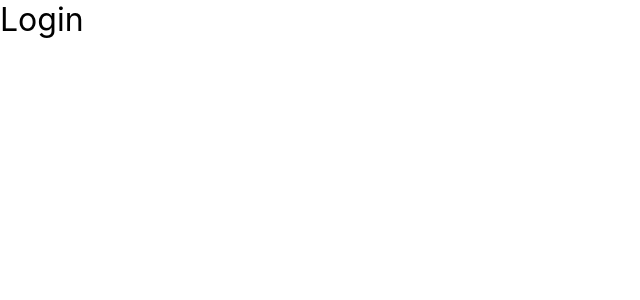
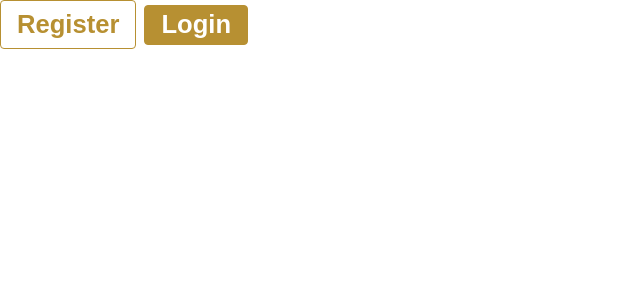
Before and after one commit to TanDungNgo/E-LearningAndExamJLPT-FE, a React (Create React App) app: page /login in a window 1280 px wide. Shown: the top 300 px of the page, without its empty margins (0-640 px from the left). Built offline with nearby package versions, Linux system fonts and the light colour scheme.

Commit message:
feat: button component

```diff
--- /dev/null
+++ b/src/components/Button/Button.js
@@ -0,0 +1,79 @@
+import PropTypes from "prop-types";
+import classNames from "classnames/bind";
+import styles from "./Button.module.scss";
+import { Link } from "react-router-dom";
+const cx = classNames.bind(styles);
+
+function Button({
+  to,
+  href,
+  text = false,
+  primary = false,
+  outline = false,
+  disabled = false,
+  rounded = false,
+  small = false,
+  large = false,
+  children,
+  className,
+  leftIcon,
+  rightIcon,
+  onClick,
+  ...passProps
+}) {
+  let Comp = "button";
+  const props = {
+    onClick,
+    ...passProps,
+  };
+
+  // Remove event listener when button is disabled
+  if (disabled) {
+    Object.keys(props).forEach((key) => {
+      if (key.startsWith("on") && typeof props[key] === "function") {
+        delete props[key];
+      }
+    });
+  }
+  if (to) {
+    props.to = to;
+    Comp = Link;
+  } else if (href) {
+    props.href = href;
+    Comp = "a";
+  }
+  const classes = cx("wrapper", {
+    [className]: className,
+    text,
+    primary,
+    outline,
+    disabled,
+    rounded,
+    small,
+    large,
+  });
+  return (
+    <Comp className={classes} {...props}>
+      {leftIcon && <span className={cx("icon")}>{leftIcon}</span>}
+      <span className={cx("title")}>{children}</span>
+      {rightIcon && <span className={cx("icon")}>{rightIcon}</span>}
+    </Comp>
+  );
+}
+Button.propTypes = {
+  to: PropTypes.string,
+  href: PropTypes.string,
+  text: PropTypes.string,
+  primary: PropTypes.bool,
+  outline: PropTypes.bool,
+  disabled: PropTypes.bool,
+  rounded: PropTypes.bool,
+  small: PropTypes.bool,
+  large: PropTypes.bool,
+  children: PropTypes.node.isRequired,
+  className: PropTypes.string,
+  leftIcon: PropTypes.node,
+  rightIcon: PropTypes.node,
+  onClick: PropTypes.func,
+};
+export default Button;
--- /dev/null
+++ b/src/components/Button/Button.module.scss
@@ -0,0 +1,85 @@
+.wrapper {
+  display: inline-flex;
+  align-items: center;
+  justify-content: center;
+  border-radius: 4px;
+  font-size: 1.6rem;
+  font-weight: 700;
+  min-width: 100px;
+  padding: 9px 16px;
+  cursor: pointer;
+  background-color: #fff;
+  border: 1px solid transparent;
+  user-select: none;
+
+  + .wrapper {
+    margin-left: 8px;
+    height: 40px;
+  }
+  &.disabled {
+    pointer-events: none;
+    opacity: 0.5;
+  }
+}
+
+.icon + .title,
+.title + .icon {
+  margin-left: 8px;
+}
+.icon {
+  display: inline-block;
+  width: 24px;
+  text-align: center;
+}
+
+// Button types
+.text {
+  &:hover {
+    text-decoration: underline;
+  }
+}
+
+.rounded {
+  border-radius: 999px;
+  box-shadow: 0 2px 8px rgb(0 0 0 / 6%);
+  border-color: rgba(22, 24, 35, 0.12);
+
+  &:hover {
+    border-color: rgba(22, 24, 35, 0.2);
+    background-color: rgba(22, 24, 35, 0.03);
+  }
+}
+.primary {
+  color: #fff;
+  background-color: #B79032;
+  border-color: #B79032;
+
+  &:hover {
+    border-color: #B79032;
+    background: linear-gradient(0deg, rgba(0, 0, 0, 0.06), rgba(0, 0, 0, 0.06)),
+      #B79032;
+  }
+}
+
+.outline {
+  color: #B79032;
+  border-color: currentColor;
+
+  &:hover {
+    border-color: currentColor;
+    // background-color: rgba(223, 219, 14, 0.1);
+    background-color: #B79032;
+    color: #fff;
+  }
+}
+
+// Button sizes
+.small {
+  min-width: 88px;
+  padding: 4px 16px;
+}
+
+.large {
+  min-width: 140px;
+  padding: 14px 16px;
+}
--- a/src/pages/Signin/Signin.js
+++ b/src/pages/Signin/Signin.js
@@ -1,10 +1,14 @@
 import classNames from "classnames/bind";
+import Button from "~/components/Button/Button";
 import styles from "./Signin.module.scss";
 const cx = classNames.bind(styles);
 function Signin() {
-    return (<div className={cx("title")}>
-        Login
-    </div>  );
+  return (
+    <div>
+      <Button outline> Register</Button>
+      <Button primary>Login</Button>
+    </div>
+  );
 }
 
 export default Signin;
--- a/src/pages/Signin/Signin.module.scss
+++ b/src/pages/Signin/Signin.module.scss
@@ -1,3 +1,3 @@
-.title{
-    font-size: xx-large;
-}
+.btn-login{
+    height: 28.5;
+  }
```
